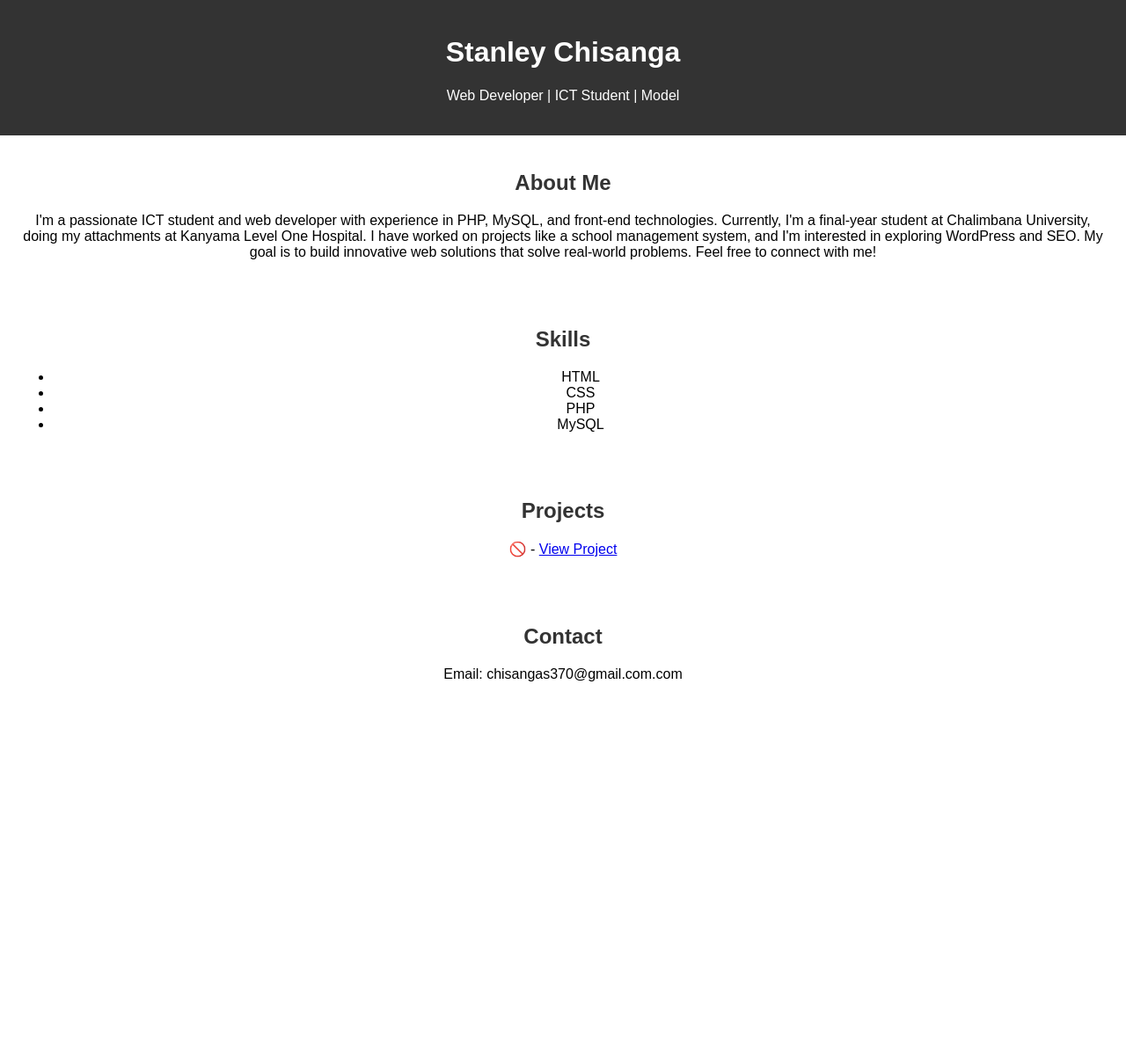
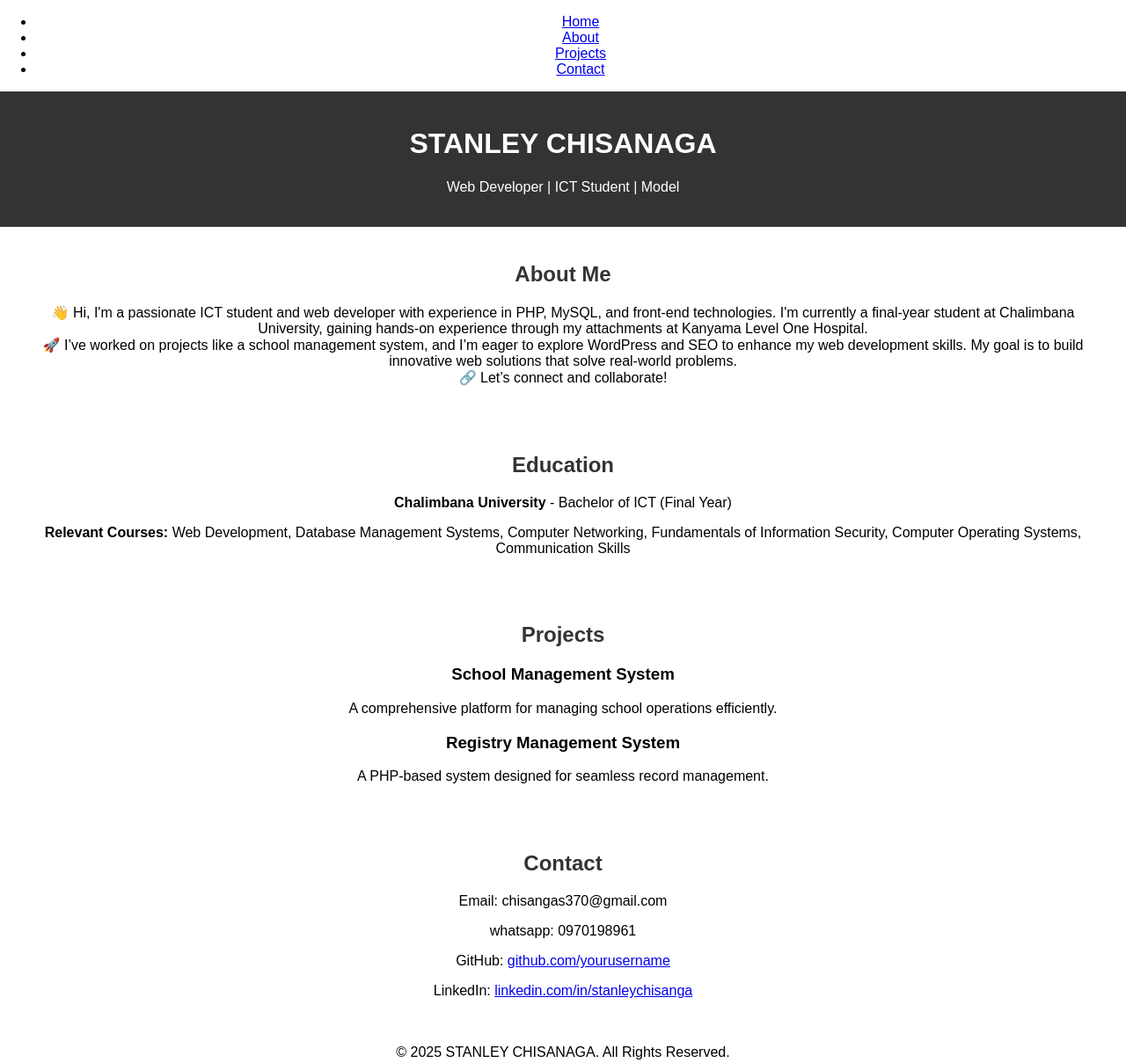
Before and after one commit to SCHNGA/my---portfolio, a plain HTML site: page index.html in a window 1280 px wide. Shown: the whole page at 88% size. Before the commit the page ends 812 px from the top, so only its background shows below. Drawn offline with Linux system fonts and the light colour scheme.

Commit message:
Update index.html

```diff
--- a/index.html
+++ b/index.html
@@ -3,48 +3,63 @@
 <head>
     <meta charset="UTF-8">
     <meta name="viewport" content="width=device-width, initial-scale=1.0">
-    <title>My Portfolio</title>
+    <title>Your Portfolio</title>
     <link rel="stylesheet" href="style.css">
 </head>
 <body>
-    <header>
-        <h1>Stanley Chisanga</h1>
+    <nav>
+        <ul>
+            <li><a href="#home">Home</a></li>
+            <li><a href="#about">About</a></li>
+            <li><a href="#projects">Projects</a></li>
+            <li><a href="#contact">Contact</a></li>
+        </ul>
+    </nav>
+
+    <header id="home">
+        <h1>STANLEY CHISANAGA</h1>
         <p>Web Developer | ICT Student | Model</p>
     </header>
 
     <section id="about">
         <h2>About Me</h2>
-        <p>I'm a passionate ICT student and web developer with experience in PHP,
-          MySQL, and front-end technologies. Currently, I'm a final-year student
-          at Chalimbana University, doing my attachments at Kanyama Level One Hospital.
+        <p>👋 Hi, I'm a passionate ICT student and web developer with experience in PHP, MySQL, and front-end technologies. I'm currently a final-year student at Chalimbana University, gaining hands-on experience through my attachments at Kanyama Level One Hospital.<br>
 
-          I have worked on projects like a school management system, and I'm interested in
-          exploring WordPress and SEO. My goal is to build innovative
-          web solutions that solve real-world problems.
+            🚀 I’ve worked on projects like a school management system, and I’m eager to explore WordPress and SEO to enhance my web development skills. My goal is to build innovative web solutions that solve real-world problems.<br>
 
-          Feel free to connect with me!</p>
+            🔗 Let’s connect and collaborate!
+        </p>
     </section>
 
-    <section id="skills">
-        <h2>Skills</h2>
-        <ul>
-            <li>HTML</li>
-            <li>CSS</li>
-            <li>PHP</li>
-            <li>MySQL</li>
-        </ul>
+    <section id="education">
+        <h2>Education</h2>
+        <p><strong>Chalimbana University</strong> - Bachelor of ICT (Final Year)</p>
+        <p><strong>Relevant Courses:</strong> Web Development, Database Management Systems, Computer Networking, Fundamentals of Information Security, Computer Operating Systems, Communication Skills</p>
     </section>
 
     <section id="projects">
         <h2>Projects</h2>
-        <p>🚫 - <a href="#">View Project</a></p>
+        <div class="project">
+            <h3>School Management System</h3>
+            <p>A comprehensive platform for managing school operations efficiently.</p>
+        </div>
+        <div class="project">
+            <h3>Registry Management System</h3>
+            <p>A PHP-based system designed for seamless record management.</p>
+        </div>
+
     </section>
 
     <section id="contact">
         <h2>Contact</h2>
-        <p>Email: chisangas370@gmail.com.com</p>
+        <p>Email: chisangas370@gmail.com</p>
+        <p>whatsapp: 0970198961</p>
+        <p>GitHub: <a href="https://github.com/schnga">github.com/yourusername</a></p>
+        <p>LinkedIn: <a href="https://linkedin.com/in/stanleychisanaga">linkedin.com/in/stanleychisanga</a></p>
     </section>
 
-    <script src="script.js"></script>
+    <footer>
+        <p>&copy; 2025 STANLEY CHISANAGA. All Rights Reserved.</p>
+    </footer>
 </body>
 </html>
```
